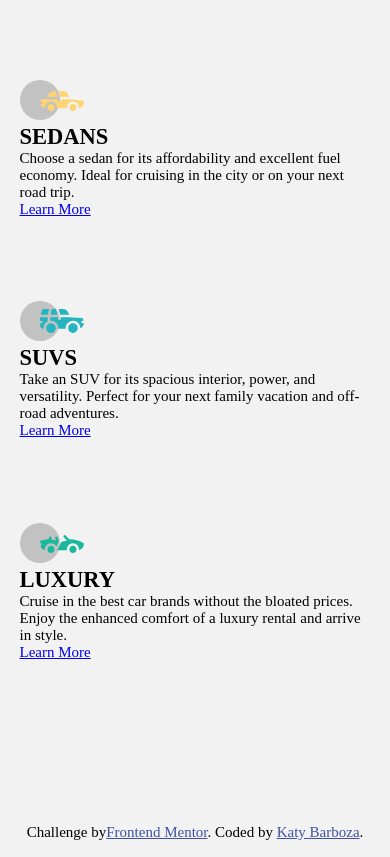
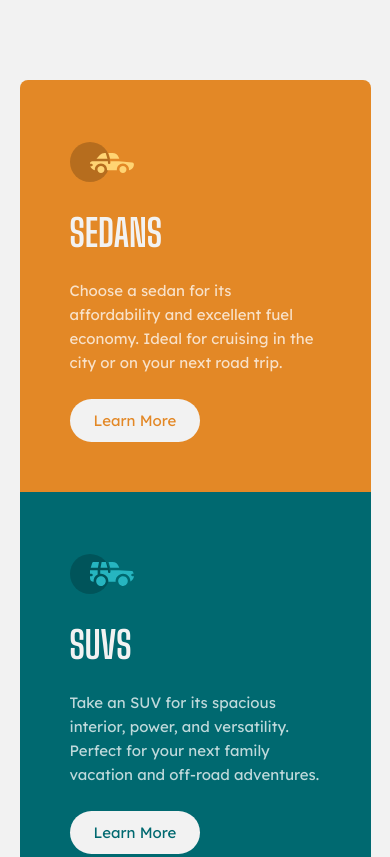
Before and after one commit to katy-paola/3-column-ft-mt, a plain HTML site: page index.html in a window 390 px wide. Shown: the top 857 px of the page. Drawn offline with Linux system fonts and the light colour scheme.

Commit message:
💄 mobile deisgn ok

```diff
--- a/index.css
+++ b/index.css
@@ -1,5 +1,3 @@
-@import url("https://fonts.googleapis.com/css2?family=Big+Shoulders+Display:wght@700&family=Lexend+Deca&display=swap");
-
 :root {
   /*Primary*/
   --right-orange: hsl(31, 77%, 52%);
@@ -13,6 +11,10 @@
   /*Font*/
   --big-shoulders: "Big Shoulders Display", cursive;
   --lexend-deca: "Lexend Deca", sans-serif;
+  /*Padding*/
+  --pd-element: 50px;
+  --pd-item: 12px 0;
+  --pd-btn: 12px 24px;
 }
 body {
   background-color: var(--very-light-gray);
@@ -26,6 +28,31 @@ body {
   width: 90%;
   min-height: 100vh;
   margin: 80px auto 0;
+  font-family: var(--lexend-deca);
+}
+.article{
+    display: flex;
+    flex-direction: column;
+    justify-content: space-between;
+    padding: var(--pd-element);
+}
+article > *{
+    padding: var(--pd-item);
+}
+article:first-of-type{
+    background-color: var(--right-orange);
+    border-radius: 8px 8px 0 0;
+    --bg-btn: var(--right-orange)
+}
+article:nth-of-type(2){
+    background-color: var(--dark-cyan);
+    border-radius: 0;
+    --bg-btn: var(--dark-cyan)
+}
+article:last-of-type{
+    background-color: var(--very-dark-cyan);
+    border-radius: 0 0 8px 8px;
+    --bg-btn: var(--very-dark-cyan)
 }
 .article__icon{
     display: inline-block;
@@ -34,10 +61,37 @@ body {
 .article__icon > img{
     display: inline-block;
 }
+.article__title{
+    font-family: var(--big-shoulders);
+    font-size: 2.5rem;
+    color: var(--very-light-gray);
+    margin: 0;
+}
+.article__paragraph{
+    line-height: 1.6;
+    color: var(--transparent-white);
+}
+.article__button{
+    text-decoration: none;
+    width: fit-content;
+    background-color: var(--very-light-gray);
+    color: var(--bg-btn);
+    padding: var(--pd-btn);
+    margin-top: 12px;
+    border-radius: 30px;
+}
+.article__button:hover{
+    background-color: var(--bg-btn);
+    color: var(--very-light-gray);
+    outline: 2px solid var(--very-light-gray);
+}
 .container .attribution {
   margin-top: 80px;
   font-size: inherit;
   text-align: center;
+  font-family: inherit;
+  padding: 30px;
+  background-color: var(--transparent-white);
 }
 .attribution a {
   color: hsl(228, 45%, 44%);
@@ -45,3 +99,23 @@ body {
 h2, p{
     margin: 0;
 }
+
+@media (min-width: 1440px){
+    .container{
+        width: 60%;
+        margin: 190px auto 0;
+        grid-template-columns: repeat(3, 1fr);
+        grid-auto-rows: auto;
+    }
+    .article:nth-of-type(1){
+        border-radius: 10px 0 0 10px;
+    }
+    .article:nth-of-type(3){
+        border-radius: 0 10px 10px 0;
+    }
+    .attribution{
+        grid-column: 1 / -1;
+        margin-top: 190px;
+        margin-bottom: 0;
+    }
+}
--- a/index.html
+++ b/index.html
@@ -3,7 +3,6 @@
   <head>
     <meta charset="UTF-8" />
     <meta name="viewport" content="width=device-width, initial-scale=1.0" />
-    <!-- displays site properly based on user's device -->
 
     <title>Frontend Mentor | 3-column preview card component</title>
 
@@ -14,6 +13,12 @@
       href="./images/favicon-32x32.png"
     />
     <link rel="stylesheet" href="index.css" />
+    <link rel="preconnect" href="https://fonts.googleapis.com" />
+    <link rel="preconnect" href="https://fonts.gstatic.com" crossorigin />
+    <link
+      href="https://fonts.googleapis.com/css2?family=Big+Shoulders+Display:wght@700&family=Lexend+Deca&display=swap"
+      rel="stylesheet"
+    />
   </head>
   <body>
     <div class="container">
@@ -51,13 +56,8 @@
         <a href="#" class="article__button">Learn More</a>
       </article>
       <div class="attribution">
-        <p>
-          Challenge by<a
-            href="https://www.frontendmentor.io?ref=challenge"
-            target="_blank"
-            >Frontend Mentor</a
-          >. Coded by <a href="#">Katy Barboza</a>.
-        </p>
+        <p>Challenge by <a href="https://www.frontendmentor.io?ref=challenge" target="_blank">Frontend Mentor</a>.</p>
+        <p></a>Coded by <a href="#">Katy Barboza</a>.</p>
       </div>
     </div>
   </body>
```
